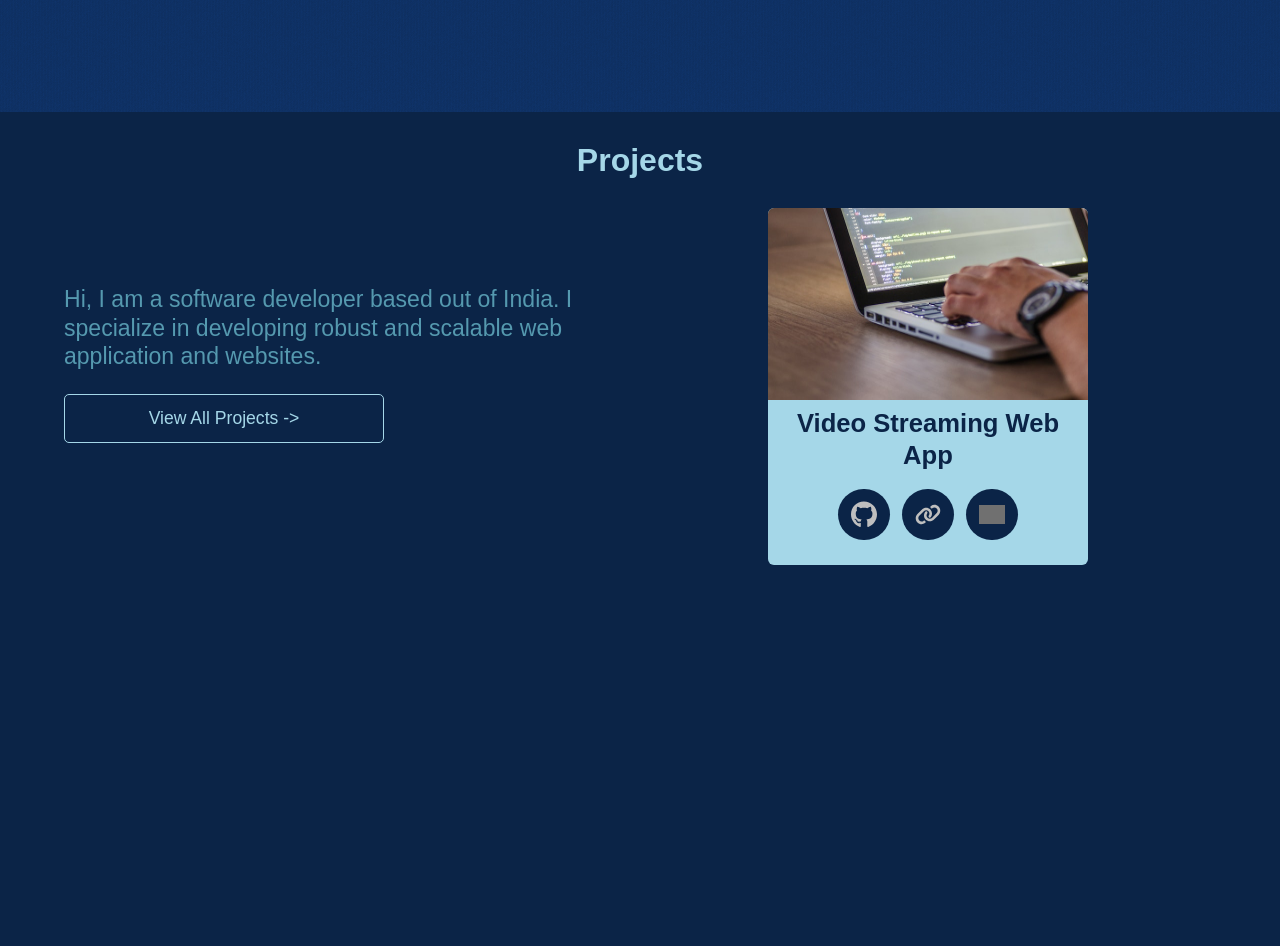
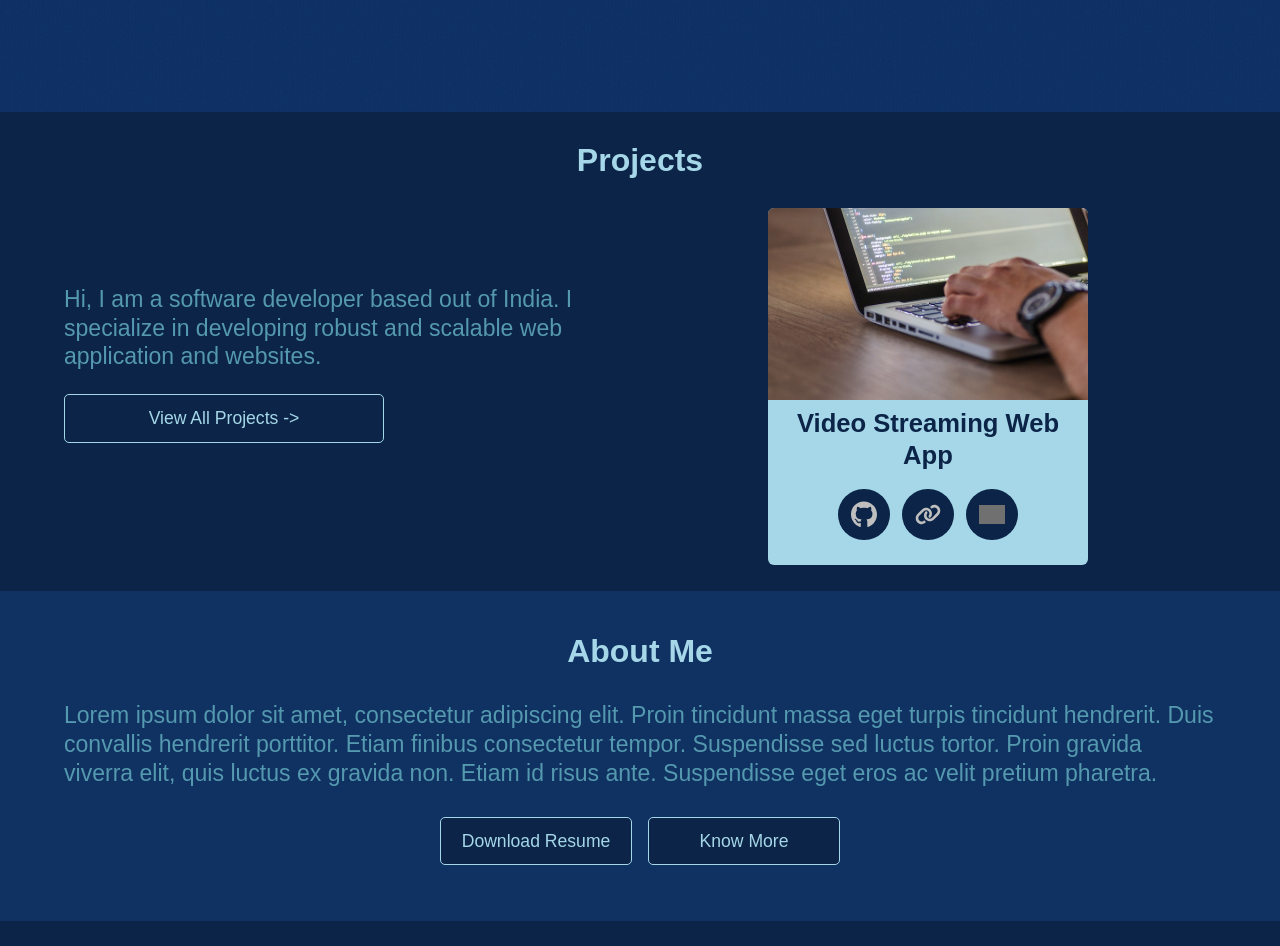
Before and after one commit to piyush-jaiswal-projects/portfolio, a React (Create React App) app in the folder client/: page / in a window 1280 px wide. Shown: the part 600-1546 px from the top of the page. Before the commit the page ends 1165 px from the top, so only its background shows below. Built offline with nearby package versions, Linux system fonts and the light colour scheme; grey boxes are pictures that could not be loaded.

Commit message:
About Section -Home

```diff
--- /dev/null
+++ b/client/src/components/heading.jsx
@@ -0,0 +1,7 @@
+export default function Heading(props) {
+    return (
+        <div>
+            <h1 className="text-lightblue font-bold text-[8vw] sm:text-[6vw] md:text-[3.5vw] lg:text-[2.5vw] text-center my-[1rem] md:my-[1.5rem]">{props.text}</h1>
+            </div>
+    )
+}
--- a/client/src/components/index.js
+++ b/client/src/components/index.js
@@ -11,3 +11,5 @@ export { default as ButtonTwo } from './button2'
 export { default as PDFviewer } from './pdfViewer'
 export { default as ProjectCard } from './project-card'
 export { default as CircularLink } from './circular-link'
+export { default as Heading } from './heading'
+export { default as TextPara } from './text-para'
--- a/client/src/components/project-card.jsx
+++ b/client/src/components/project-card.jsx
@@ -21,7 +21,7 @@ export default function ProjectCard(props) {
                 <div className="flex items-center justify-center mx-auto mb-4">
                     <CircularLink name="Git" image={git} link={project.git} />
                     <CircularLink name="Live Link" image={link} link={project.live} />
-                    <CircularLink name="->" image={rightArrow} link={"/projects/" + project.id} />
+                    <CircularLink name="More ->" image={rightArrow} link={"/projects/" + project.id} />
                 </div>
 
             </div>
--- /dev/null
+++ b/client/src/components/text-para.jsx
@@ -0,0 +1,10 @@
+export default function TextPara(props) {
+    return (
+        <div className={"text-" + props.align}>
+            <p className="text-dullblue text-center md:text-left text-[5vw] sm:text-[3.5vw] md:text-[2.5vw] lg:text-[1.8vw] leading-tight my-[3vw] sm:my-[2vw]">
+                {props.children}
+            </p>
+
+        </div>
+    )
+}
--- a/client/src/pages/home.js
+++ b/client/src/pages/home.js
@@ -1,10 +1,11 @@
-import {Landing, Projects} from '../section'
+import {Landing, Projects, AboutMe} from '../section'
 
 function Home() {
     return (
         <>
             <Landing />
             <Projects />
+            <AboutMe />
         </>
     );
 }
--- /dev/null
+++ b/client/src/section/about-me.js
@@ -0,0 +1,17 @@
+import { Heading, TextPara, Button } from "../components"
+
+export default function AboutMe() {
+    return (
+        <div className="bg-darkblueTwo">
+            <div className="w-[90vw] mx-auto my-[2vw] pb-[4vw] py-[1vw] text-center">
+            <Heading text="About Me" />
+            <TextPara align="center">
+            Lorem ipsum dolor sit amet, consectetur adipiscing elit. Proin tincidunt massa
+            eget turpis tincidunt hendrerit. Duis convallis hendrerit porttitor. Etiam finibus consectetur tempor. Suspendisse sed luctus tortor. Proin gravida viverra elit, quis luctus ex gravida non. Etiam id risus ante. Suspendisse eget eros ac velit pretium pharetra.
+            </TextPara>
+            <Button text="Download Resume" actionType="redirect" url="https://drive.google.com/file/d/1B28Y8dIPNmC43k6lf8JuqLIAIweJ6CLH/view?usp=sharing"/>
+            <Button text="Know More" actionType="redirect" url="/about"/>
+            </div>
+        </div>
+    )
+}
--- a/client/src/section/index.js
+++ b/client/src/section/index.js
@@ -1,3 +1,4 @@
 export { default as Navbar } from './navbar'
 export { default as Landing } from './landing'
-export {default as Projects} from './projects'
+export { default as Projects } from './projects'
+export { default as AboutMe } from './about-me'
--- a/client/src/section/projects.js
+++ b/client/src/section/projects.js
@@ -1,17 +1,16 @@
-import { LargeButton, ProjectCard } from "../components"
+import { LargeButton, ProjectCard, Heading, TextPara } from "../components"
 
 function Section1() {
     return (
         <div className="mx-auto md:flex flex-col md:w-[50vw] md:mt-[4vw]">
-                    <div className="">
-                    <p className="text-dullblue text-center md:text-left text-[5vw] sm:text-[3.5vw] md:text-[2.5vw] lg:text-[1.8vw] leading-tight my-[3vw] sm:my-[2vw]">
-                        Hi, I am a software developer based out of India.
-                        I specialize in developing robust and scalable web application and websites.
-                    </p>
-                    </div>
-                    <div className="flex md:block items-center sm:my-[3vw] md:my-[-0.2vw]">
-                    <LargeButton text="View All Projects ->" actionType="redirect" url="/projects"/>
-                    </div>
+            <TextPara>
+            Hi, I am a software developer based out of India.
+            I specialize in developing robust and scalable web application and websites.
+            </TextPara>
+
+            <div className="flex md:block items-center sm:my-[3vw] md:my-[-0.2vw]">
+                <LargeButton text="View All Projects ->" actionType="redirect" url="/projects"/>
+            </div>
         </div>
 
     )
@@ -28,10 +27,8 @@ function Section2() {
 
 export default function Projects() {
     return (
-        <div>
-            <div>
-                <h1 className="text-lightblue font-bold text-[8vw] sm:text-[6vw] md:text-[3.5vw] lg:text-[2.5vw] text-center my-[1rem] md:my-[1.5rem]">Projects</h1>
-            </div>
+        <div className="w-[90vw] mx-auto">
+            <Heading text="Projects" />
 
             <div className="block md:flex mx-auto w-[90vw]">
                 <Section1 />
--- a/client/tailwind.config.js
+++ b/client/tailwind.config.js
@@ -13,7 +13,7 @@ module.exports = {
     colors: {
       transparent: 'transparent',
       darkblue: '#0B2447',
-      darkblue2: '',
+      darkblueTwo: '#0F3262',
       darkblue3: '',
       white: '#D9D9D9',
       lightblue: '#A5D7E8',
```
Also changed, not shown: client/src/components/circular-link.jsx (+7 -5 lines).
